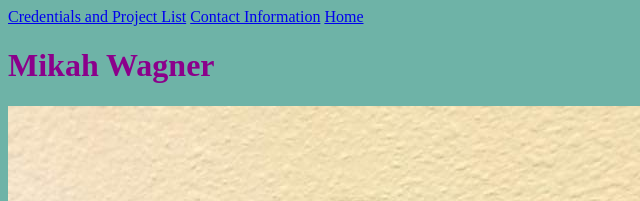
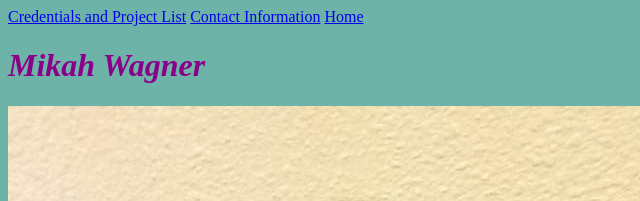
Before and after one commit to styxnkrons/Semantic-HTML, a plain HTML site: page index.html in a window 1280 px wide. Shown: the top 201 px of the page, 0-640 px from the left. Drawn offline with Linux system fonts and the light colour scheme.

Commit message:
adding-more-obvious-text-edits

```diff
--- a/index.html
+++ b/index.html
@@ -14,7 +14,7 @@
  </Nav>
 <body>
     <main>
-    <h1 class="name"><strong>Mikah Wagner</strong></h1>
+    <h1 class="name"><strong><i>Mikah Wagner</i></strong></h1>
     <img src="images/Selfie.jpg">
     <section>
     <p id="info">Lorem ipsum dolor sit amet consectetur adipisicing elit. Quos quidem magni, laudantium quaerat hic aliquam nobis
```
